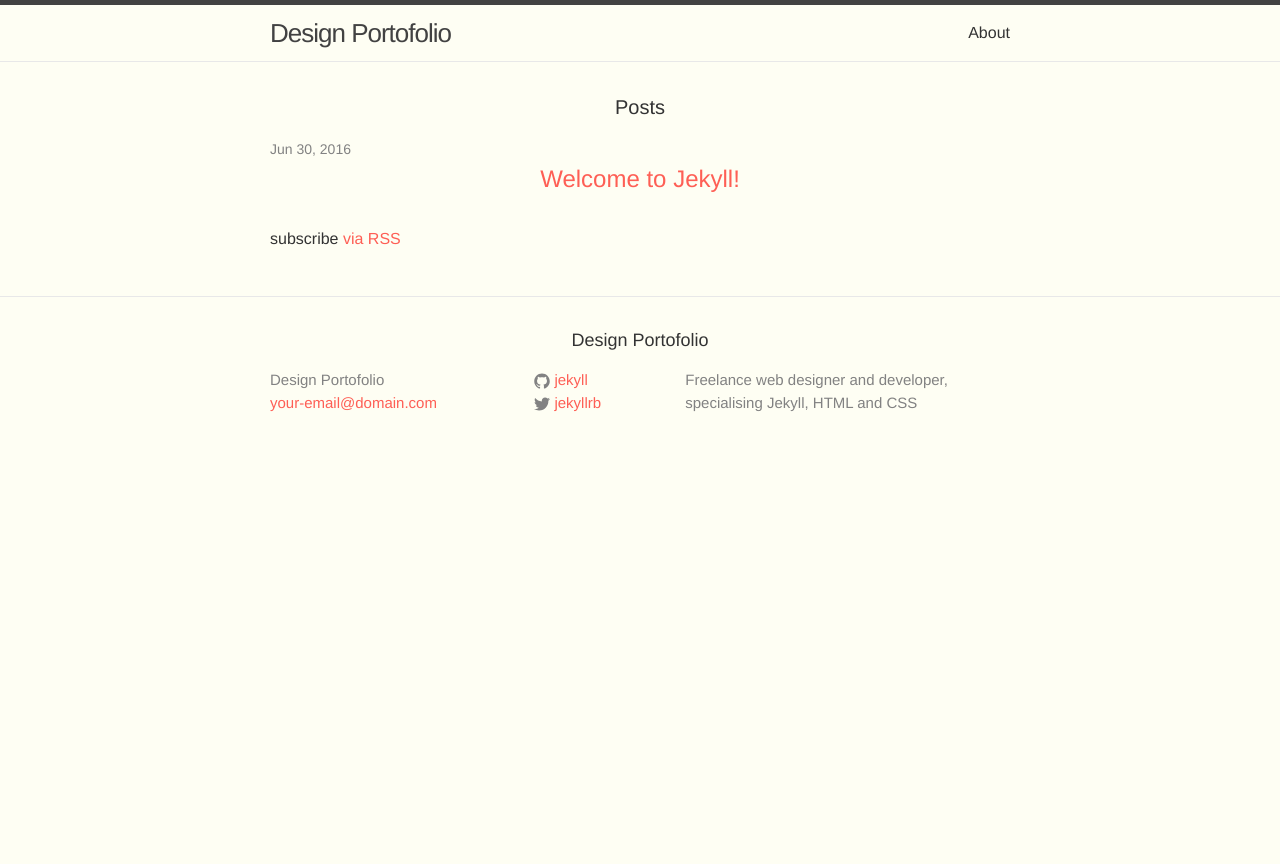
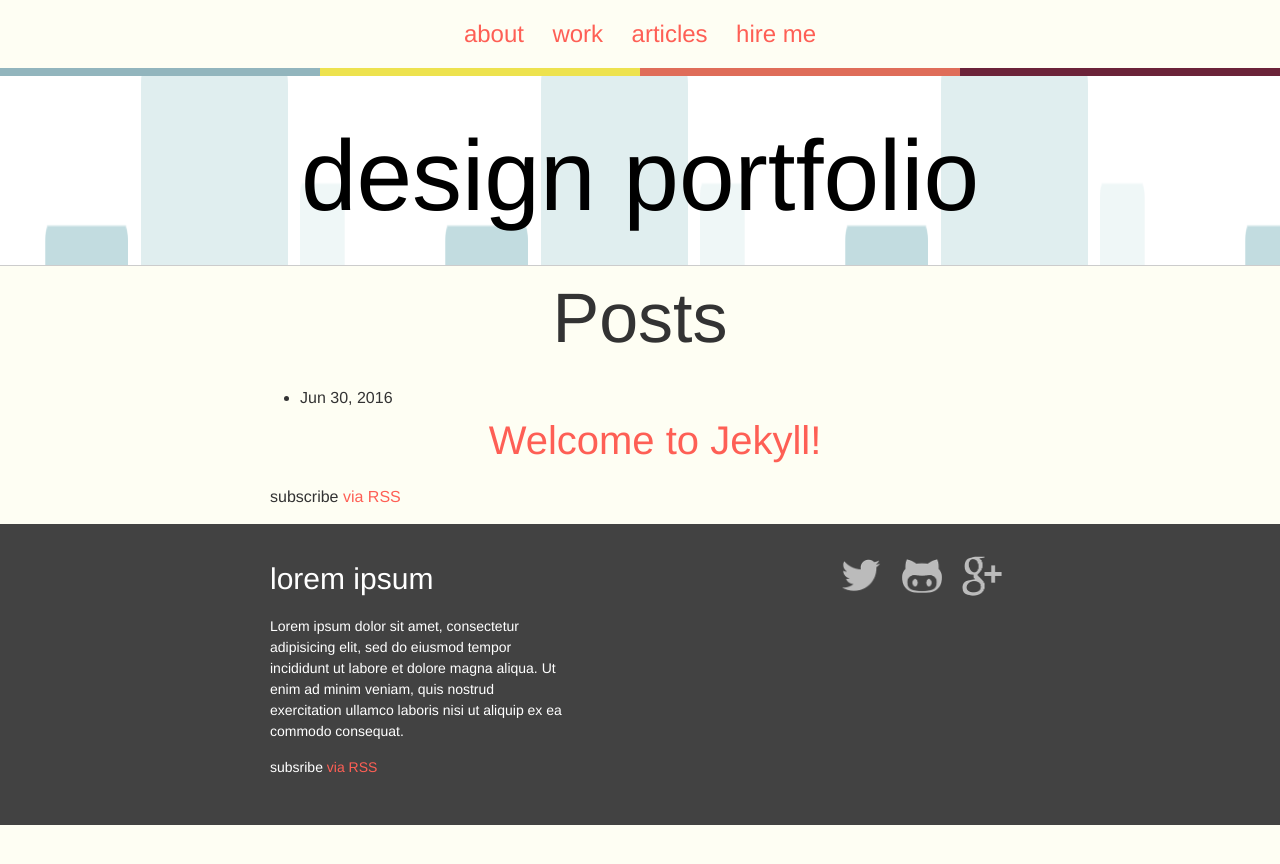
Before and after one commit to MailatRadu/portfolio, a Jekyll site: the page built from index.html, in a window 1280 px wide. Shown: the top 864 px of the page. Built offline with Jekyll 4.4.1, drawn with Linux system fonts in a browser that asks for light colours.

Commit message:
Add markup and stles for header and footer

```diff
--- a/_includes/footer.html
+++ b/_includes/footer.html
@@ -2,37 +2,33 @@
 
   <div class="wrapper">
 
-    <h2 class="footer-heading">{{ site.title }}</h2>
+   <div class="footer-content">
+    <h3>lorem ipsum</h3>
+    <p>Lorem ipsum dolor sit amet, consectetur adipisicing elit, sed do eiusmod
+    tempor incididunt ut labore et dolore magna aliqua. Ut enim ad minim veniam,
+    quis nostrud exercitation ullamco laboris nisi ut aliquip ex ea commodo
+    consequat. </p>
+    <p>subsribe <a href="{{ "/feed.xml" | prepend: site.baseurl }}"> via RSS </a> </p>
+   </div>
 
-    <div class="footer-col-wrapper">
-      <div class="footer-col footer-col-1">
-        <ul class="contact-list">
-          <li>{{ site.title }}</li>
-          <li><a href="mailto:{{ site.email }}">{{ site.email }}</a></li>
-        </ul>
-      </div>
-
-      <div class="footer-col footer-col-2">
-        <ul class="social-media-list">
-          {% if site.github_username %}
-          <li>
-            {% include icon-github.html username=site.github_username %}
-          </li>
-          {% endif %}
-
-          {% if site.twitter_username %}
-          <li>
-            {% include icon-twitter.html username=site.twitter_username %}
-          </li>
-          {% endif %}
-        </ul>
-      </div>
-
-      <div class="footer-col footer-col-3">
-        <p>{{ site.description }}</p>
-      </div>
-    </div>
-
+   <div class="footer-social">
+    <ul>
+      <li>
+        <a href="http://www.twitter.com/{{ site.twitter_username }}">
+          <img src="/images/twitter.png" alt="twitter logo" width="40">
+        </a>
+      </li>
+      <li>
+        <a href="http://www.github.com/{{ site.github_username }}">
+          <img src="/images/github.png" alt="github logo" width="40">
+        </a>
+      </li>
+      <li>
+        <a href="http://plus.google.com/{{ site.google_username }}">
+          <img src="/images/google.png" alt="google logo" width="40">
+        </a>
+      </li>
+    </ul>
   </div>
 
 </footer>
--- a/_includes/header.html
+++ b/_includes/header.html
@@ -1,27 +1,14 @@
-<header class="site-header">
+<nav class="site-nav">
+  <ul>
+    {% for link in site.links %}
+      <li>
+        <a href="{{ link.url }}"> {{ link.title }} </a>
+      </li>
+    {% endfor %}
+  </ul>
+</nav>
+<header class="site-header gradient-bar">
 
-  <div class="wrapper">
-
-    <a class="site-title" href="{{ site.baseurl }}/">{{ site.title }}</a>
-
-    <nav class="site-nav">
-      <a href="#" class="menu-icon">
-        <svg viewBox="0 0 18 15">
-          <path fill="#424242" d="M18,1.484c0,0.82-0.665,1.484-1.484,1.484H1.484C0.665,2.969,0,2.304,0,1.484l0,0C0,0.665,0.665,0,1.484,0 h15.031C17.335,0,18,0.665,18,1.484L18,1.484z"/>
-          <path fill="#424242" d="M18,7.516C18,8.335,17.335,9,16.516,9H1.484C0.665,9,0,8.335,0,7.516l0,0c0-0.82,0.665-1.484,1.484-1.484 h15.031C17.335,6.031,18,6.696,18,7.516L18,7.516z"/>
-          <path fill="#424242" d="M18,13.516C18,14.335,17.335,15,16.516,15H1.484C0.665,15,0,14.335,0,13.516l0,0 c0-0.82,0.665-1.484,1.484-1.484h15.031C17.335,12.031,18,12.696,18,13.516L18,13.516z"/>
-        </svg>
-      </a>
-
-      <div class="trigger">
-        {% for my_page in site.pages %}
-          {% if my_page.title %}
-          <a class="page-link" href="{{ my_page.url | prepend: site.baseurl }}">{{ my_page.title }}</a>
-          {% endif %}
-        {% endfor %}
-      </div>
-    </nav>
-
-  </div>
+  <h1 class="site-title mega"><a href="/">design portfolio</a> </h1>
 
 </header>
--- /dev/null
+++ b/_sass/_gradient-bar.scss
@@ -0,0 +1,18 @@
+.gradient-bar {
+	position: relative;
+
+	&:after {
+		content: "";
+		position: absolute;
+		top: 0;
+		left: 0;
+		width: 100%;
+		height: 0.5em;
+		background: linear-gradient(to right,
+									$blue-color 0%, $blue-color 25%,
+									$yellow-color 25%, $yellow-color 50%,
+									$red-color 50%, $red-color 75%,
+									$purple-color 75%, $purple-color 100%
+									);
+	}
+}
--- a/_sass/_layout.scss
+++ b/_sass/_layout.scss
@@ -1,242 +1,53 @@
-/**
- * Site header
- */
-.site-header {
-    border-top: 5px solid $grey-color-dark;
-    border-bottom: 1px solid $grey-color-light;
-    min-height: 56px;
+.site-nav {
+    text-align: center;
 
-    // Positioning context for the mobile navigation icon
-    position: relative;
-}
+    ul {
+        margin: 1em 0;
+        list-style: none;
+    }
 
-.site-title {
-    font-size: 26px;
-    font-weight: 300;
-    line-height: 56px;
-    letter-spacing: -1px;
-    margin-bottom: 0;
-    float: left;
-
-    &,
-    &:visited {
-        color: $grey-color-dark;
+    li {
+        display: inline-block;
+        margin: 0 0.5em;
+        font-size: 1.5em;
     }
 }
 
-.site-nav {
-    float: right;
-    line-height: 56px;
+.site-title a{
+    color: #000;
+    text-decoration: none;
+}
 
-    .menu-icon {
-        display: none;
-    }
+.site-header {
+    padding: 2em 0 0;
+    border-bottom: 1px solid #ccc;
+    background-image: url("/images/header-bg.png");
+    background-size: 400px 400px;
+}
 
-    .page-link {
-        color: $text-color;
-        line-height: $base-line-height;
+// Footer
 
-        // Gaps between nav items, but not on the last one
-        &:not(:last-child) {
-            margin-right: 20px;
-        }
-    }
+.site-footer {
+    padding: 2em 0;
+    color: #fff;
+    background: $grey-color-dark;
+}
 
-    @include media-query($on-palm) {
-        position: absolute;
-        top: 9px;
-        right: $spacing-unit / 2;
-        background-color: $background-color;
-        border: 1px solid $grey-color-light;
-        border-radius: 5px;
-        text-align: right;
+.footer-content {
+    float: left;
+    width: 40%;
+    font-size: 0.875em;
 
-        .menu-icon {
-            display: block;
-            float: right;
-            width: 36px;
-            height: 26px;
-            line-height: 0;
-            padding-top: 10px;
-            text-align: center;
-
-            > svg {
-                width: 18px;
-                height: 15px;
-
-                path {
-                    fill: $grey-color-dark;
-                }
-            }
-        }
-
-        .trigger {
-            clear: both;
-            display: none;
-        }
-
-        &:hover .trigger {
-            display: block;
-            padding-bottom: 5px;
-        }
-
-        .page-link {
-            display: block;
-            padding: 5px 10px;
-
-            &:not(:last-child) {
-                margin-right: 0;
-            }
-            margin-left: 20px;
-        }
+    h3{
+        text-align: left;
     }
 }
 
+.footer-social {
+    float: right;
 
-
-/**
- * Site footer
- */
-.site-footer {
-    border-top: 1px solid $grey-color-light;
-    padding: $spacing-unit 0;
-}
-
-.footer-heading {
-    font-size: 18px;
-    margin-bottom: $spacing-unit / 2;
-}
-
-.contact-list,
-.social-media-list {
-    list-style: none;
-    margin-left: 0;
-}
-
-.footer-col-wrapper {
-    font-size: 15px;
-    color: $grey-color;
-    margin-left: -$spacing-unit / 2;
-    @extend %clearfix;
-}
-
-.footer-col {
-    float: left;
-    margin-bottom: $spacing-unit / 2;
-    padding-left: $spacing-unit / 2;
-}
-
-.footer-col-1 {
-    width: -webkit-calc(35% - (#{$spacing-unit} / 2));
-    width:         calc(35% - (#{$spacing-unit} / 2));
-}
-
-.footer-col-2 {
-    width: -webkit-calc(20% - (#{$spacing-unit} / 2));
-    width:         calc(20% - (#{$spacing-unit} / 2));
-}
-
-.footer-col-3 {
-    width: -webkit-calc(45% - (#{$spacing-unit} / 2));
-    width:         calc(45% - (#{$spacing-unit} / 2));
-}
-
-@include media-query($on-laptop) {
-    .footer-col-1,
-    .footer-col-2 {
-        width: -webkit-calc(50% - (#{$spacing-unit} / 2));
-        width:         calc(50% - (#{$spacing-unit} / 2));
-    }
-
-    .footer-col-3 {
-        width: -webkit-calc(100% - (#{$spacing-unit} / 2));
-        width:         calc(100% - (#{$spacing-unit} / 2));
+    li {
+        display: inline-block;
+        margin: 0 0.5em;
     }
 }
-
-@include media-query($on-palm) {
-    .footer-col {
-        float: none;
-        width: -webkit-calc(100% - (#{$spacing-unit} / 2));
-        width:         calc(100% - (#{$spacing-unit} / 2));
-    }
-}
-
-
-
-/**
- * Page content
- */
-.page-content {
-    padding: $spacing-unit 0;
-}
-
-.page-heading {
-    font-size: 20px;
-}
-
-.post-list {
-    margin-left: 0;
-    list-style: none;
-
-    > li {
-        margin-bottom: $spacing-unit;
-    }
-}
-
-.post-meta {
-    font-size: $small-font-size;
-    color: $grey-color;
-}
-
-.post-link {
-    display: block;
-    font-size: 24px;
-}
-
-
-
-/**
- * Posts
- */
-.post-header {
-    margin-bottom: $spacing-unit;
-}
-
-.post-title {
-    font-size: 42px;
-    letter-spacing: -1px;
-    line-height: 1;
-
-    @include media-query($on-laptop) {
-        font-size: 36px;
-    }
-}
-
-.post-content {
-    margin-bottom: $spacing-unit;
-
-    h2 {
-        font-size: 32px;
-
-        @include media-query($on-laptop) {
-            font-size: 28px;
-        }
-    }
-
-    h3 {
-        font-size: 26px;
-
-        @include media-query($on-laptop) {
-            font-size: 22px;
-        }
-    }
-
-    h4 {
-        font-size: 20px;
-
-        @include media-query($on-laptop) {
-            font-size: 18px;
-        }
-    }
-}
--- a/css/main.scss
+++ b/css/main.scss
@@ -60,5 +60,6 @@
 @import
         "base",
         "layout",
-        "syntax-highlighting"
+        "syntax-highlighting",
+        "gradient-bar"
 ;
```
Also changed, not shown: images/github.png (added), images/google.png (added), images/header-bg.png (added), images/header-bg2.png (added), images/icon-code.png (added), images/icon-design.png (added), images/icon-inspiration.png (added), images/icon-layout.png (added), images/icon-snippet.png (added), images/project.png (added), images/twitter.png (added).
